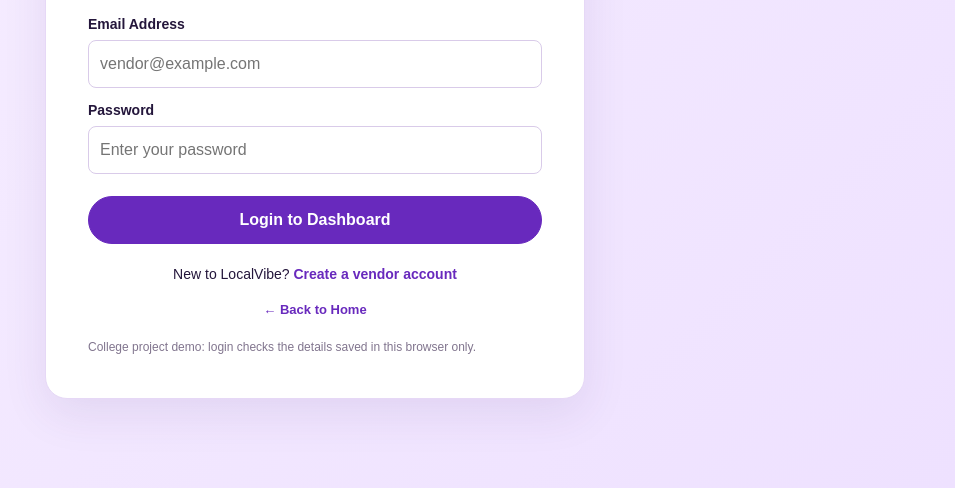
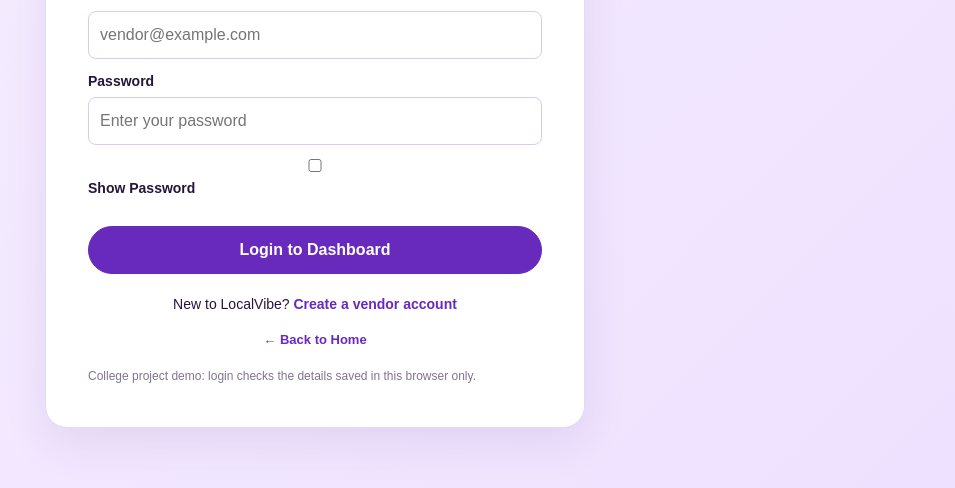
Before and after one commit to abhigyan-bit/CSE-326.github.io, a plain HTML site: page vendor-login.html in a window 1280 px wide. Shown: the part 312-800 px from the top of the page, without its empty margins (325-1280 px from the left). Drawn offline with Linux system fonts and the light colour scheme.

Commit message:
Add show password option

```diff
--- a/vendor-login.html
+++ b/vendor-login.html
@@ -29,7 +29,9 @@
                 <label for="password">
                     Password
                 </label>
-                <input id="password" name="password" type="password" placeholder="Enter your password" required><button class="btn full" type="submit">Login to Dashboard</button>
+                <input id="password" name="password" type="password" data-password-field placeholder="Enter your password" required>
+                <label class="show-password"><input type="checkbox" id="show-password"> Show Password</label>
+                <button class="btn full" type="submit">Login to Dashboard</button>
             </form>
             <p class="auth-bottom">
                 New to LocalVibe? <a href="vendor-signup.html">Create a vendor account</a>
```
